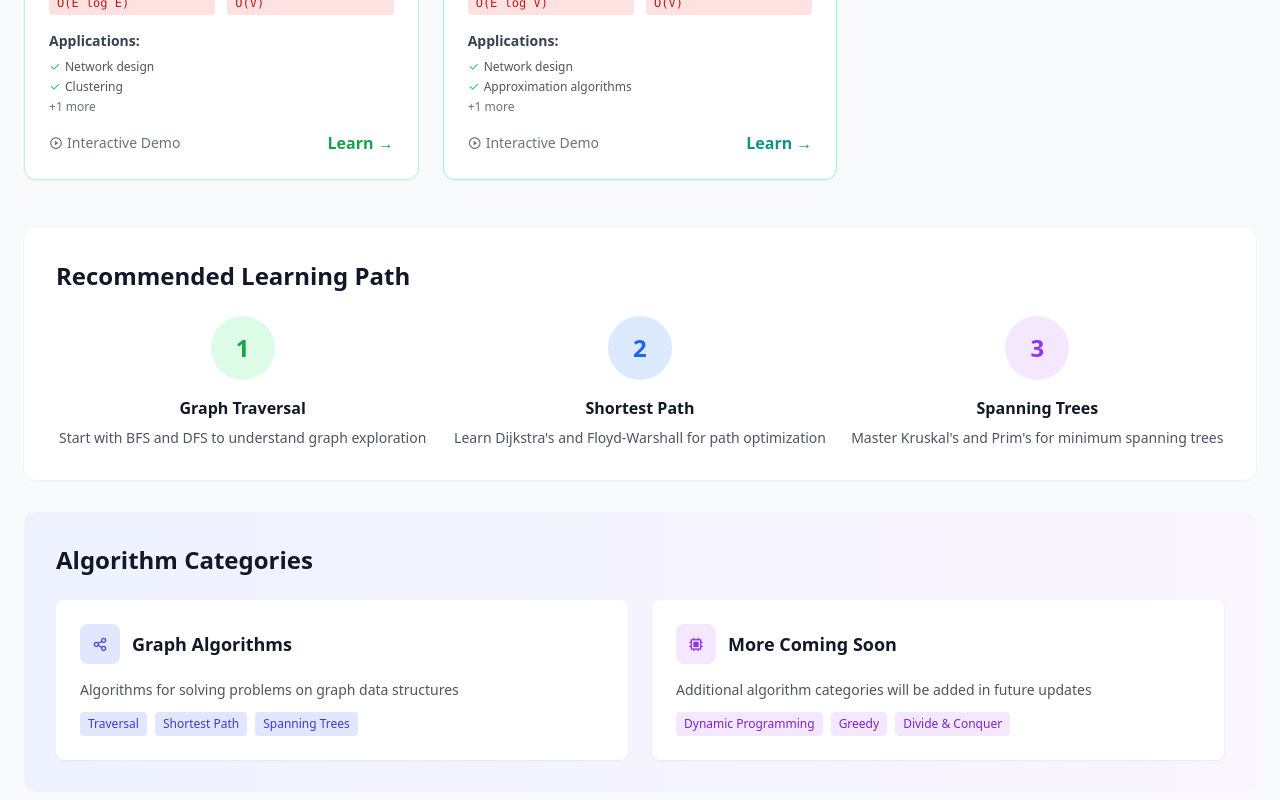
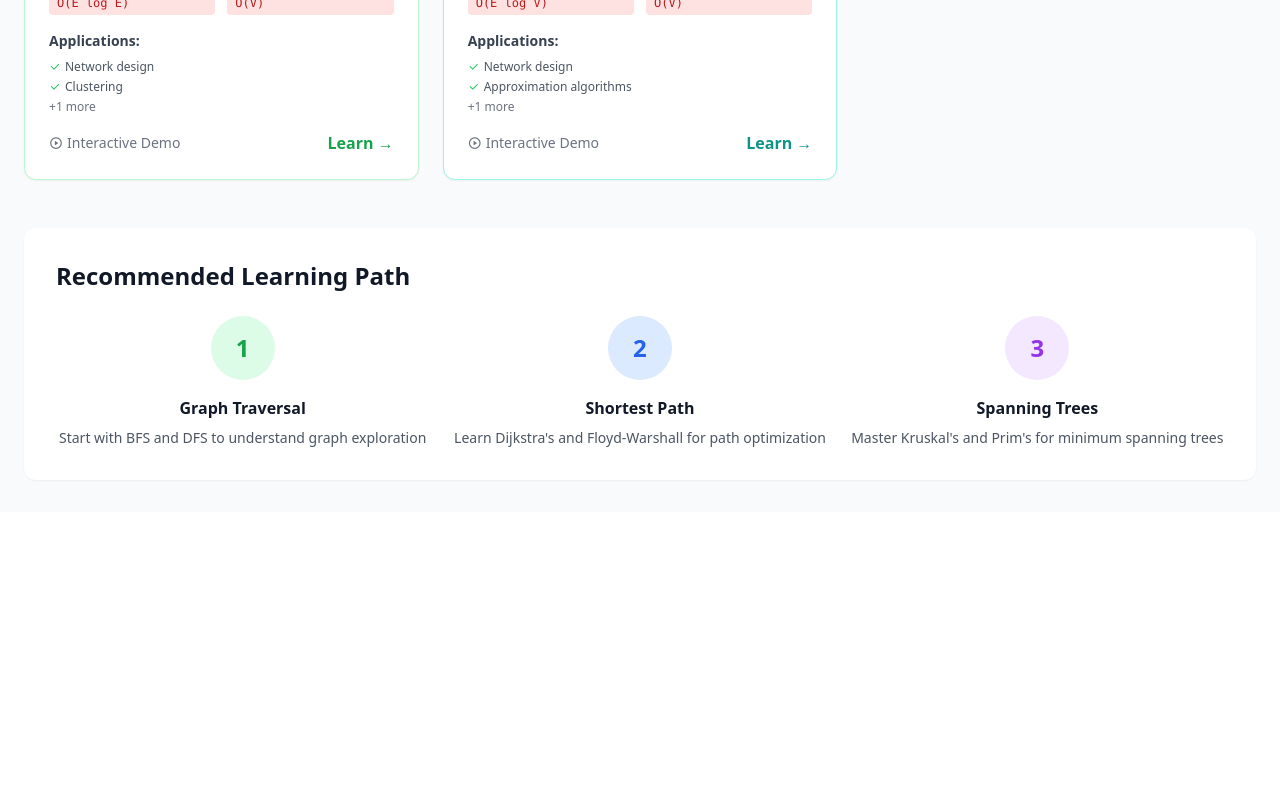
Before and after one commit to ShridhiGupta/DSA-Flow, a Next.js app: page /algorithms in a window 1280 px wide. Shown: the part 1305-2105 px from the top of the page. After the commit the page ends 1817 px from the top, so only its background shows below. Built offline with nearby package versions, Linux system fonts and the light colour scheme.

Commit message:
Remove Algorithm Categories section from Algorithms page

```diff
--- a/app/algorithms/page.tsx
+++ b/app/algorithms/page.tsx
@@ -315,45 +315,6 @@ export default function Algorithms() {
           </div>
         </div>
 
-        {/* Algorithm Categories */}
-        <div className="mt-8 bg-gradient-to-r from-indigo-50 to-purple-50 rounded-xl p-8">
-          <h2 className="text-2xl font-bold text-gray-900 mb-6">Algorithm Categories</h2>
-          <div className="grid md:grid-cols-2 gap-6">
-            <div className="bg-white rounded-lg p-6 shadow-sm">
-              <div className="flex items-center mb-4">
-                <div className="w-10 h-10 bg-indigo-100 rounded-lg flex items-center justify-center mr-3">
-                  <i className="ri-share-line text-indigo-600"></i>
-                </div>
-                <h3 className="text-lg font-semibold text-gray-900">Graph Algorithms</h3>
-              </div>
-              <p className="text-gray-600 text-sm mb-3">
-                Algorithms for solving problems on graph data structures
-              </p>
-              <div className="flex flex-wrap gap-2">
-                <span className="px-2 py-1 bg-indigo-100 text-indigo-700 text-xs rounded">Traversal</span>
-                <span className="px-2 py-1 bg-indigo-100 text-indigo-700 text-xs rounded">Shortest Path</span>
-                <span className="px-2 py-1 bg-indigo-100 text-indigo-700 text-xs rounded">Spanning Trees</span>
-              </div>
-            </div>
-
-            <div className="bg-white rounded-lg p-6 shadow-sm">
-              <div className="flex items-center mb-4">
-                <div className="w-10 h-10 bg-purple-100 rounded-lg flex items-center justify-center mr-3">
-                  <i className="ri-cpu-line text-purple-600"></i>
-                </div>
-                <h3 className="text-lg font-semibold text-gray-900">More Coming Soon</h3>
-              </div>
-              <p className="text-gray-600 text-sm mb-3">
-                Additional algorithm categories will be added in future updates
-              </p>
-              <div className="flex flex-wrap gap-2">
-                <span className="px-2 py-1 bg-purple-100 text-purple-700 text-xs rounded">Dynamic Programming</span>
-                <span className="px-2 py-1 bg-purple-100 text-purple-700 text-xs rounded">Greedy</span>
-                <span className="px-2 py-1 bg-purple-100 text-purple-700 text-xs rounded">Divide & Conquer</span>
-              </div>
-            </div>
-          </div>
-        </div>
       </div>
     </div>
   );
```
